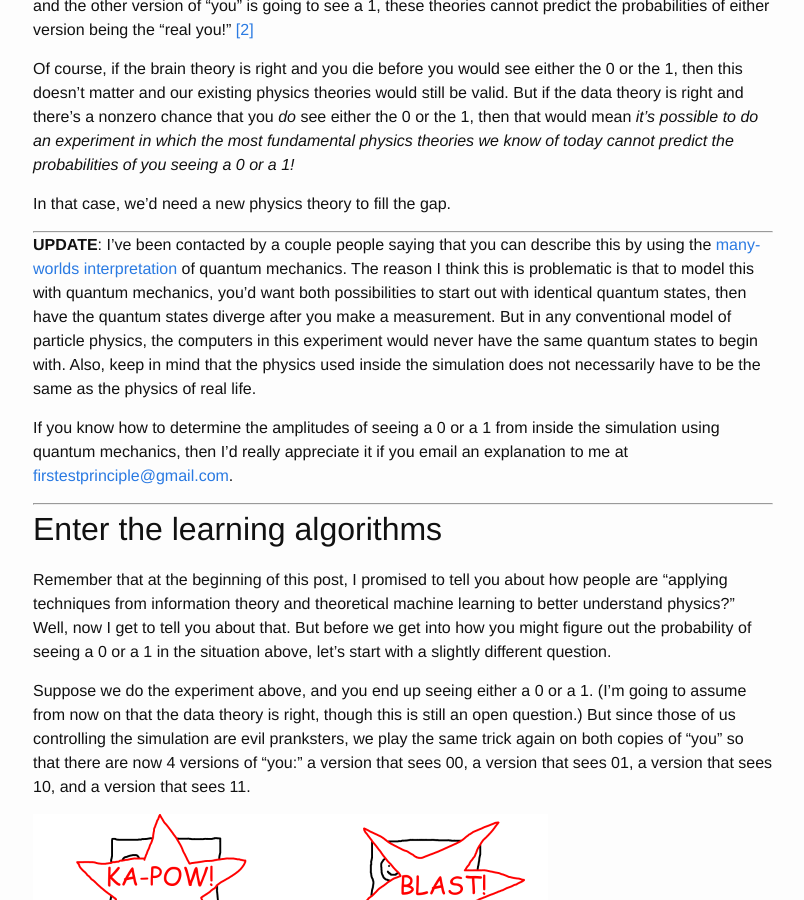
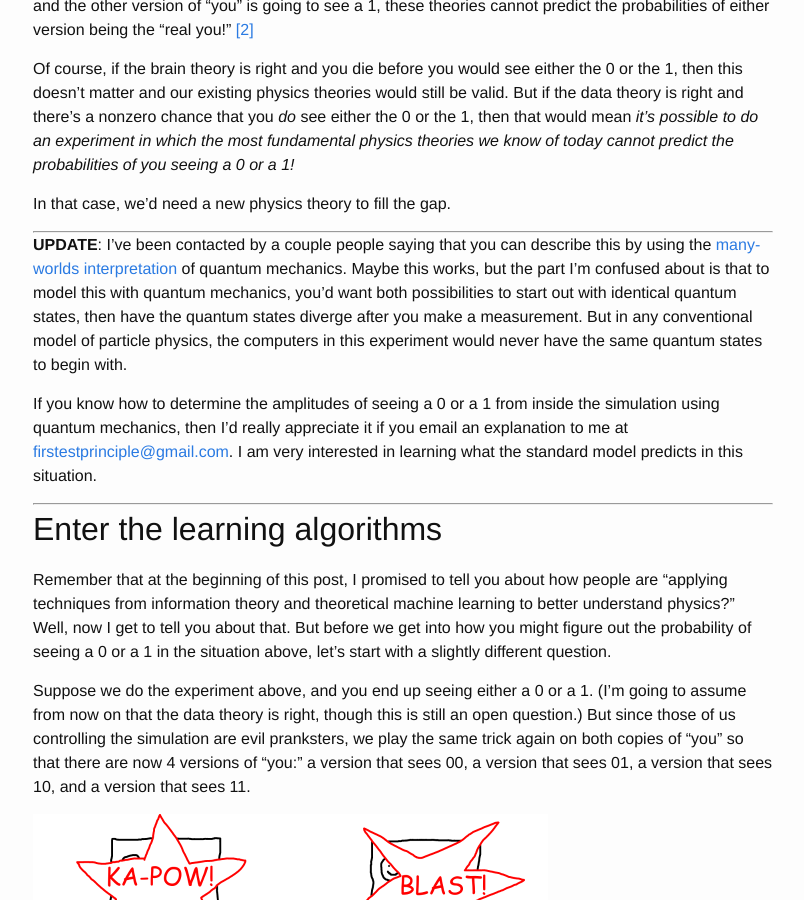
Before and after one commit to ad510/firstest-principle, a Jekyll site: the page built from _posts/2016-07-10-learning.md, in a window 1280 px wide and 900 px high, scrolled down 6532 px. Shown: the whole window, without its empty margins (237-1041 px from the left). Built offline with Jekyll 4.4.1, drawn with Linux system fonts in a browser that asks for light colours.

Commit message:
standard model might apply here but I'm not sure how

```diff
--- a/_posts/2016-07-10-learning.md
+++ b/_posts/2016-07-10-learning.md
@@ -97,9 +97,9 @@
 
 ---
 
-**UPDATE**: I've been contacted by a couple people saying that you can describe this by using the [many-worlds interpretation](https://en.wikipedia.org/wiki/Many-worlds_interpretation) of quantum mechanics. The reason I think this is problematic is that to model this with quantum mechanics, you'd want both possibilities to start out with identical quantum states, then have the quantum states diverge after you make a measurement. But in any conventional model of particle physics, the computers in this experiment would never have the same quantum states to begin with. Also, keep in mind that the physics used inside the simulation does not necessarily have to be the same as the physics of real life.
+**UPDATE**: I've been contacted by a couple people saying that you can describe this by using the [many-worlds interpretation](https://en.wikipedia.org/wiki/Many-worlds_interpretation) of quantum mechanics. Maybe this works, but the part I'm confused about is that to model this with quantum mechanics, you'd want both possibilities to start out with identical quantum states, then have the quantum states diverge after you make a measurement. But in any conventional model of particle physics, the computers in this experiment would never have the same quantum states to begin with.
 
-If you know how to determine the amplitudes of seeing a 0 or a 1 from inside the simulation using quantum mechanics, then I'd really appreciate it if you email an explanation to me at [firstestprinciple@gmail.com](mailto:firstestprinciple@gmail.com).
+If you know how to determine the amplitudes of seeing a 0 or a 1 from inside the simulation using quantum mechanics, then I'd really appreciate it if you email an explanation to me at [firstestprinciple@gmail.com](mailto:firstestprinciple@gmail.com). I am very interested in learning what the standard model predicts in this situation.
 
 ---
 
```
